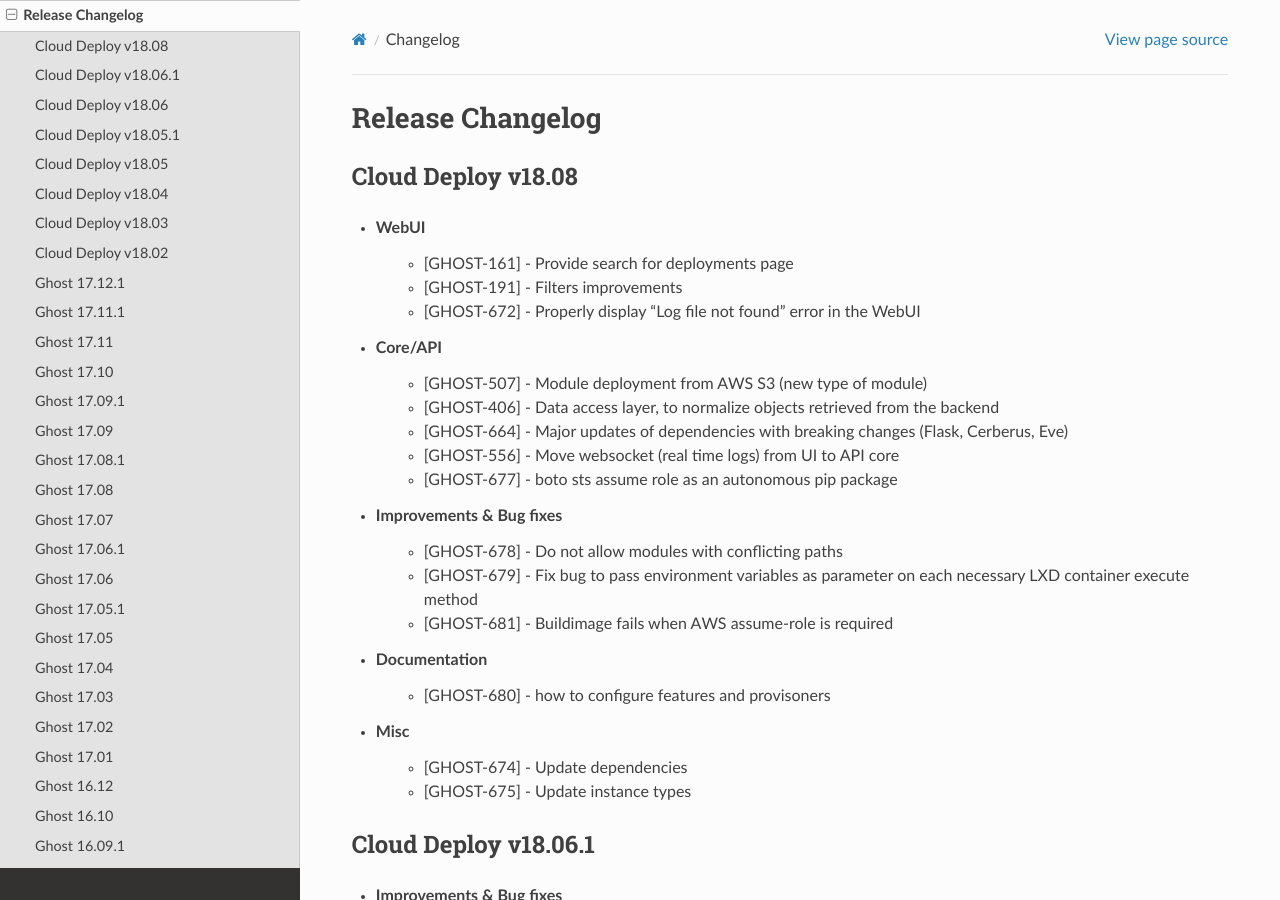
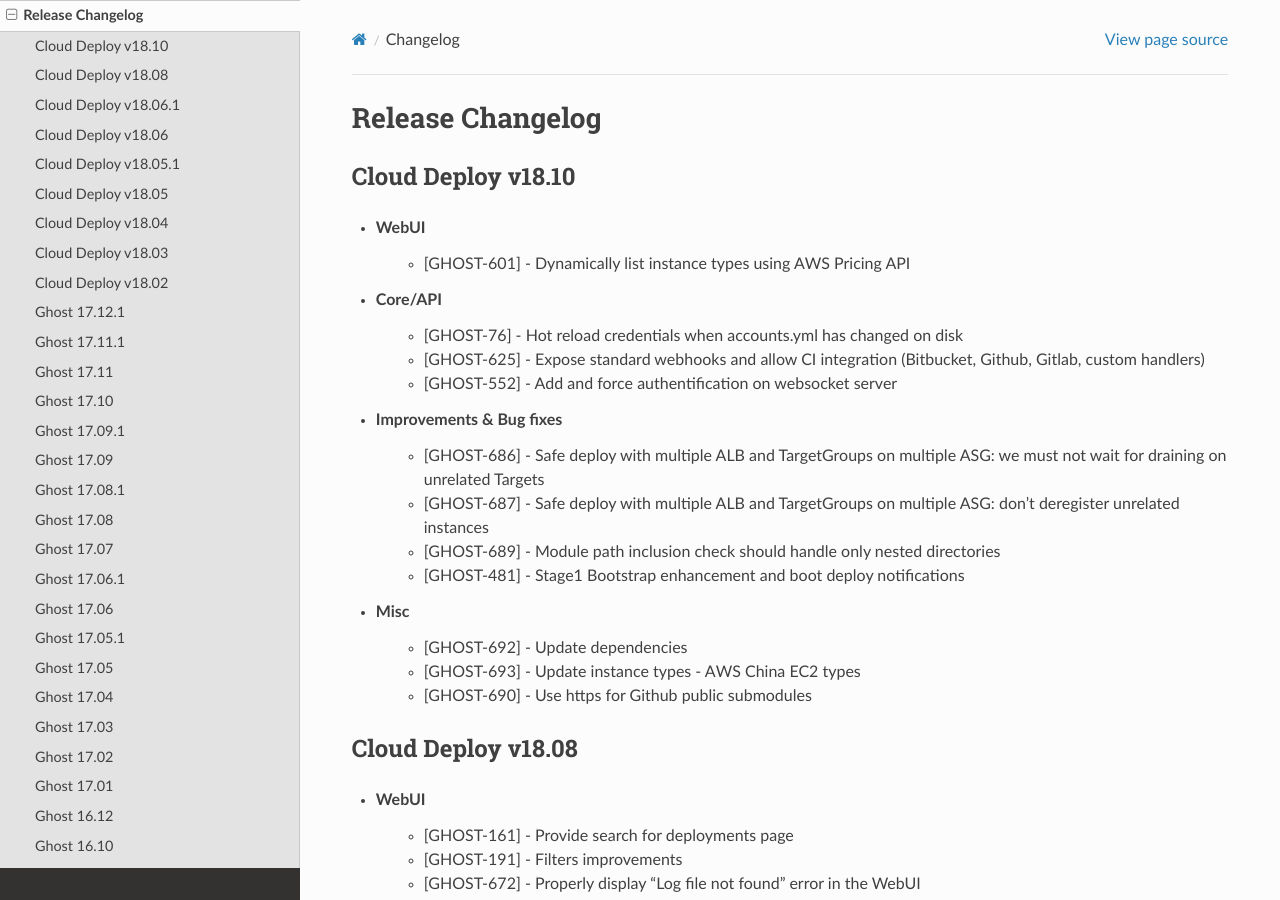
Before and after one commit to claranet/cloud-deploy-docs, a Sphinx documentation site: the page built from source/rst/changelog.rst, in a window 1280 px wide and 900 px high. Built offline with Sphinx 7.4.7 and the Read the Docs theme 2.0.0, drawn with Linux system fonts in a browser that asks for light colours.

Commit message:
GHOST-694: Changelog Release `v18.10`

```diff
--- a/source/conf.py
+++ b/source/conf.py
@@ -59,9 +59,9 @@
 # built documents.
 #
 # The short X.Y version.
-version = 'v18.08'
+version = 'v18.10'
 # The full version, including alpha/beta/rc tags.
-release = 'Release v18.08'
+release = 'Release v18.10'
 
 # The language for content autogenerated by Sphinx. Refer to documentation
 # for a list of supported languages.
--- a/source/rst/changelog.rst
+++ b/source/rst/changelog.rst
@@ -7,6 +7,29 @@
 
 .. toctree::
     :maxdepth: 2
+
+
+Cloud Deploy v18.10
+-------------------
+
+* WebUI
+    - [GHOST-601] - Dynamically list instance types using AWS Pricing API
+
+* Core/API
+    - [GHOST-76]  - Hot reload credentials when accounts.yml has changed on disk
+    - [GHOST-625] - Expose standard webhooks and allow CI integration (Bitbucket, Github, Gitlab, custom handlers)
+    - [GHOST-552] - Add and force authentification on websocket server
+
+* Improvements & Bug fixes
+    - [GHOST-686] - Safe deploy with multiple ALB and TargetGroups on multiple ASG: we must not wait for draining on unrelated Targets
+    - [GHOST-687] - Safe deploy with multiple ALB and TargetGroups on multiple ASG: don't deregister unrelated instances
+    - [GHOST-689] - Module path inclusion check should handle only nested directories
+    - [GHOST-481] - Stage1 Bootstrap enhancement and boot deploy notifications
+
+* Misc
+    - [GHOST-692] - Update dependencies
+    - [GHOST-693] - Update instance types - AWS China EC2 types
+    - [GHOST-690] - Use https for Github public submodules
 
 Cloud Deploy v18.08
 -------------------
```
